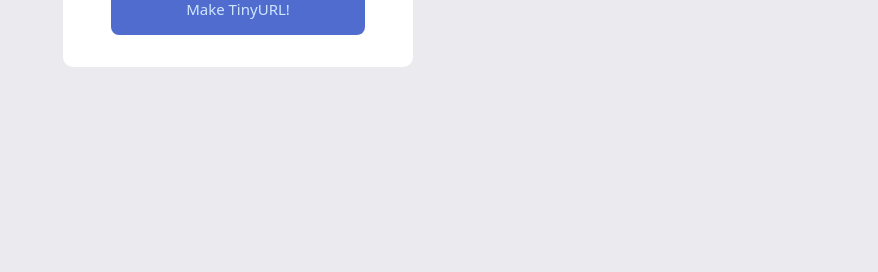
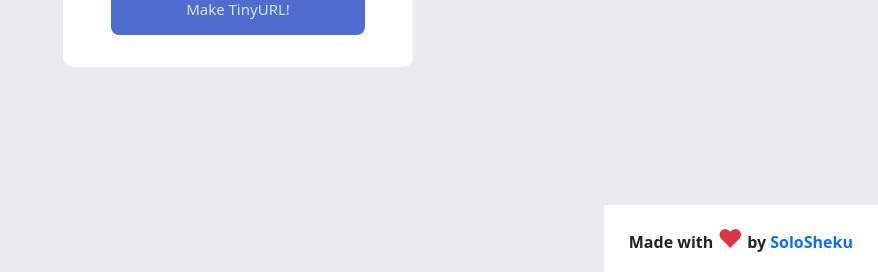
Before and after one commit to ssshekhu53/url-shortener, a Flask app: page / in a window 1280 px wide. Shown: the part 528-800 px from the top of the page, without its empty margins (402-1280 px from the left). Run offline with Flask 2, Linux system fonts and the light colour scheme; some libraries are stand-ins or nearby versions.

Commit message:
Added footer credit

```diff
--- a/static/css/style.css
+++ b/static/css/style.css
@@ -1,9 +1,9 @@
 body {
-    background-color: #EBEAEF
+    background-color: #EBEAEF;
 }
 
 .container {
-    flex-wrap: wrap
+    flex-wrap: wrap;
 }
 
 .card {
@@ -96,3 +96,15 @@
 .h-100vh {
     height: 100vh !important;
 }
+
+.footer {
+    position: fixed;
+    bottom: 0;
+    right: 0;
+    padding: 15px 25px;
+    background: #FFFFFF;
+}
+
+.footer a {
+    text-decoration: none;
+}
--- a/templates/index.html
+++ b/templates/index.html
@@ -47,6 +47,10 @@
 </form>
 <!-- Main Content -->
 
+<div class="footer">
+    <div class="fw-bolder">Made with <span class="text-danger" style="font-size: 25px;">&hearts;</span> by <a href="https://www.stackshekhu.cf/" target="_blank">SoloSheku</a></div>
+</div>
+
 <!-- Bootstrap 4 JS CDN -->
 <script src="https://cdn.jsdelivr.net/npm/bootstrap@5.0.0-beta1/dist/js/bootstrap.bundle.min.js" integrity="sha384-ygbV9kiqUc6oa4msXn9868pTtWMgiQaeYH7/t7LECLbyPA2x65Kgf80OJFdroafW" crossorigin="anonymous"></script>
 <!-- jQuery CDN -->
```
